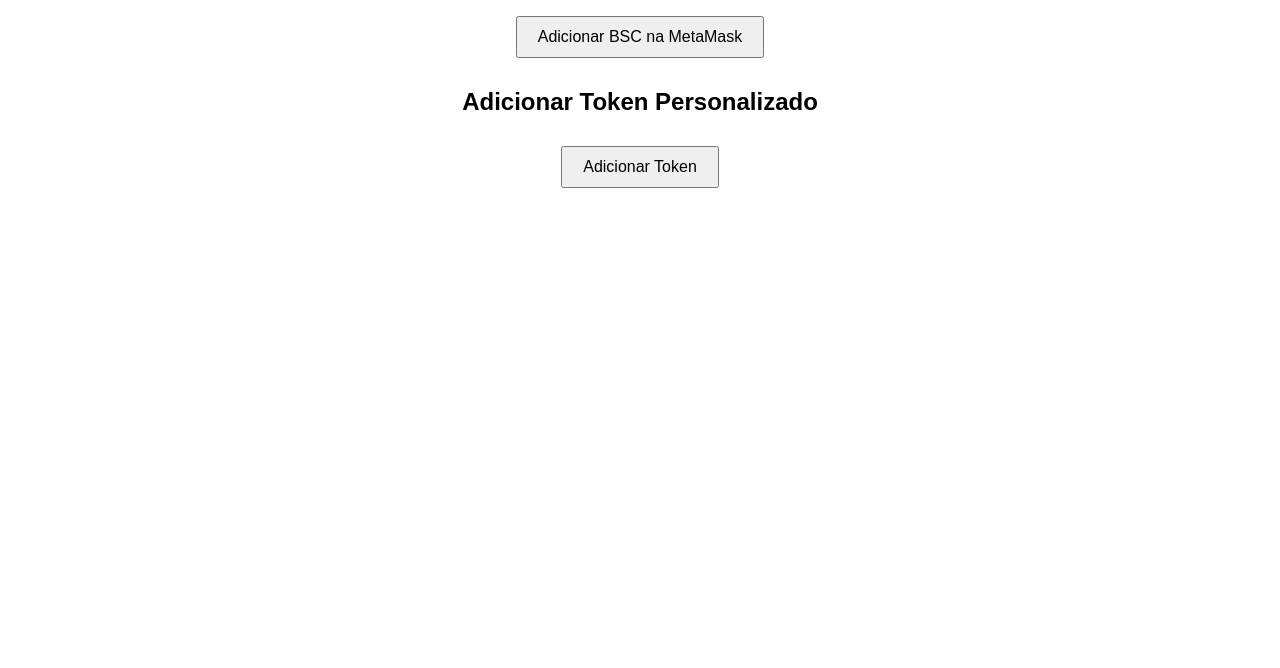
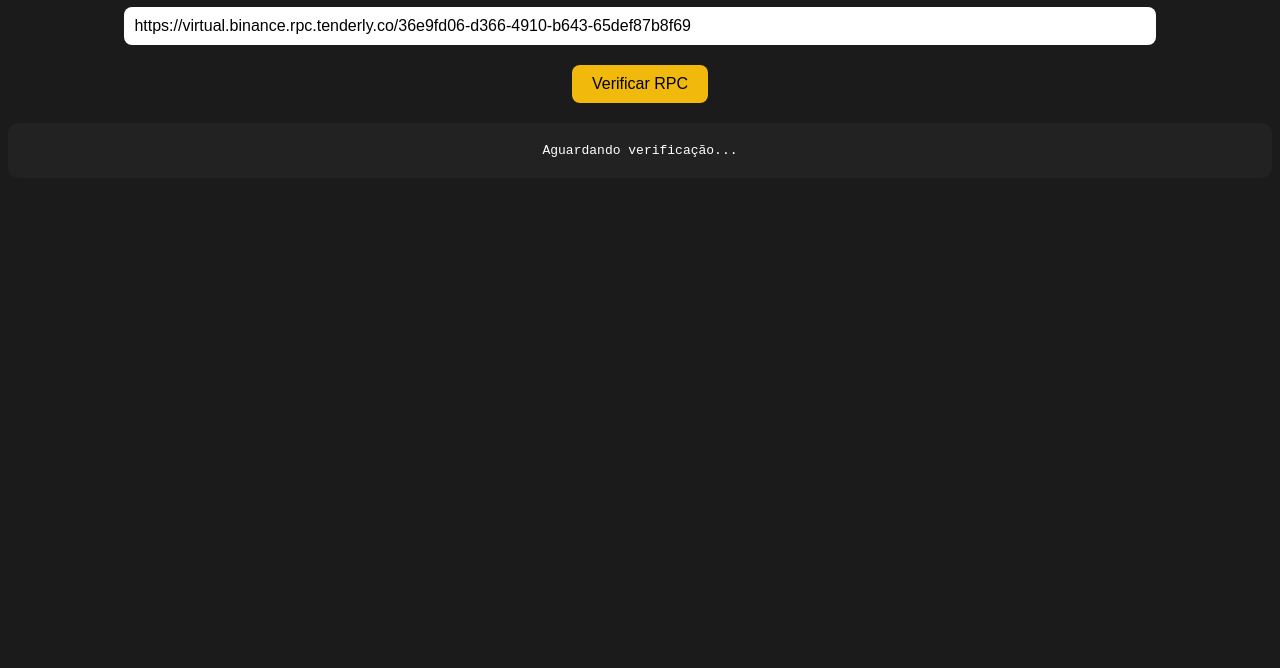
Before and after one commit to furlanfusion/rpcbinance, a plain HTML site: page index.html in a window 1280 px wide. Shown: the part 132-800 px from the top of the page. Drawn offline with Linux system fonts and the light colour scheme.

Commit message:
Update index.html

```diff
--- a/index.html
+++ b/index.html
@@ -1,77 +1,93 @@
 <!DOCTYPE html>
-<html lang="en">
+<html lang="pt-BR">
 <head>
   <meta charset="UTF-8">
-  <title>Adicionar BSC com RPC Custom</title>
+  <title>Verificador de RPC da BSC</title>
   <style>
-    body { font-family: Arial, sans-serif; text-align: center; padding: 50px; }
-    button { padding: 10px 20px; margin: 10px; font-size: 16px; cursor: pointer; }
+    body {
+      font-family: Arial, sans-serif;
+      background: #1b1b1b;
+      color: #fff;
+      text-align: center;
+      padding-top: 50px;
+    }
+    input {
+      width: 80%;
+      padding: 10px;
+      font-size: 16px;
+      border-radius: 8px;
+      border: none;
+      margin-bottom: 20px;
+    }
+    button {
+      padding: 10px 20px;
+      font-size: 16px;
+      background: #f0b90b;
+      border: none;
+      border-radius: 8px;
+      cursor: pointer;
+    }
+    button:hover {
+      background: #e0a800;
+    }
+    .output {
+      margin-top: 20px;
+      white-space: pre-wrap;
+      font-family: monospace;
+      background: #222;
+      padding: 20px;
+      border-radius: 10px;
+    }
   </style>
 </head>
 <body>
 
-  <h1>Adicionar Rede BNB Smart Chain</h1>
+  <h1>🔍 Verificar RPC da Binance Smart Chain</h1>
 
-  <button onclick="addBSCNetwork()">Adicionar BSC na MetaMask</button>
+  <input type="text" id="rpcUrl" placeholder="Cole o URL do RPC aqui" value="https://virtual.binance.rpc.tenderly.co/36e9fd06-d366-4910-b643-65def87b8f69" />
+  <br>
+  <button onclick="checkRPC()">Verificar RPC</button>
 
-  <h2>Adicionar Token Personalizado</h2>
-  <button onclick="addMyToken()">Adicionar Token</button>
+  <div class="output" id="output">Aguardando verificação...</div>
 
   <script>
-    async function addBSCNetwork() {
-      if (typeof window.ethereum === 'undefined') {
-        alert('MetaMask não encontrada!');
-        return;
-      }
+    async function checkRPC() {
+      const url = document.getElementById("rpcUrl").value.trim();
+      const output = document.getElementById("output");
+      output.textContent = "⏳ Testando...";
+
+      const payload = {
+        jsonrpc: "2.0",
+        method: "eth_chainId",
+        params: [],
+        id: 1
+      };
 
       try {
-        await window.ethereum.request({
-          method: 'wallet_addEthereumChain',
-          params: [{
-            chainId: '0x38', // 56 decimal => 0x38 hex
-            chainName: 'BNB Smart Chain (Tenderly)',
-            nativeCurrency: {
-              name: 'BNB',
-              symbol: 'BNB',
-              decimals: 18
-            },
-            rpcUrls: ['https://virtual.binance.rpc.tenderly.co/36e9fd06-d366-4910-b643-65def87b8f69'],
-            blockExplorerUrls: ['https://bscscan.com/']
-          }]
-        });
-        console.log('✅ Rede BSC adicionada com RPC Tenderly!');
-      } catch (error) {
-        console.error('Erro ao adicionar rede:', error);
-      }
-    }
-
-    async function addMyToken() {
-      if (typeof window.ethereum === 'undefined') {
-        alert('MetaMask não encontrada!');
-        return;
-      }
-
-      try {
-        const wasAdded = await window.ethereum.request({
-          method: 'wallet_watchAsset',
-          params: {
-            type: 'ERC20',
-            options: {
-              address: '0x1234567890abcdef1234567890abcdef12345678',
-              symbol: 'CTK',
-              decimals: 18,
-              image: 'https://seusite.com/token.png'
-            }
-          }
+        const res = await fetch(url, {
+          method: "POST",
+          headers: { "Content-Type": "application/json" },
+          body: JSON.stringify(payload)
         });
 
-        if (wasAdded) {
-          console.log('✅ Token adicionado!');
+        const data = await res.json();
+
+        if (data && data.result) {
+          const chainIdHex = data.result;
+          const chainIdDecimal = parseInt(chainIdHex, 16);
+
+          const isBSC = chainIdDecimal === 56;
+
+          output.textContent = `✅ RPC funcionando!\n\nChain ID: ${chainIdDecimal} (${chainIdHex})\n\n` +
+            (isBSC
+              ? "✅ É compatível com a Binance Smart Chain (BNB aparecerá na MetaMask)"
+              : "⚠️ Não é a BSC oficial (BNB pode não aparecer automaticamente)."
+            );
         } else {
-          console.log('❌ O usuário rejeitou a adição do token.');
+          output.textContent = "❌ Resposta inválida do servidor RPC.";
         }
       } catch (error) {
-        console.error('Erro ao adicionar token:', error);
+        output.textContent = "❌ Erro ao conectar ao RPC:\n" + error.message;
       }
     }
   </script>
```
